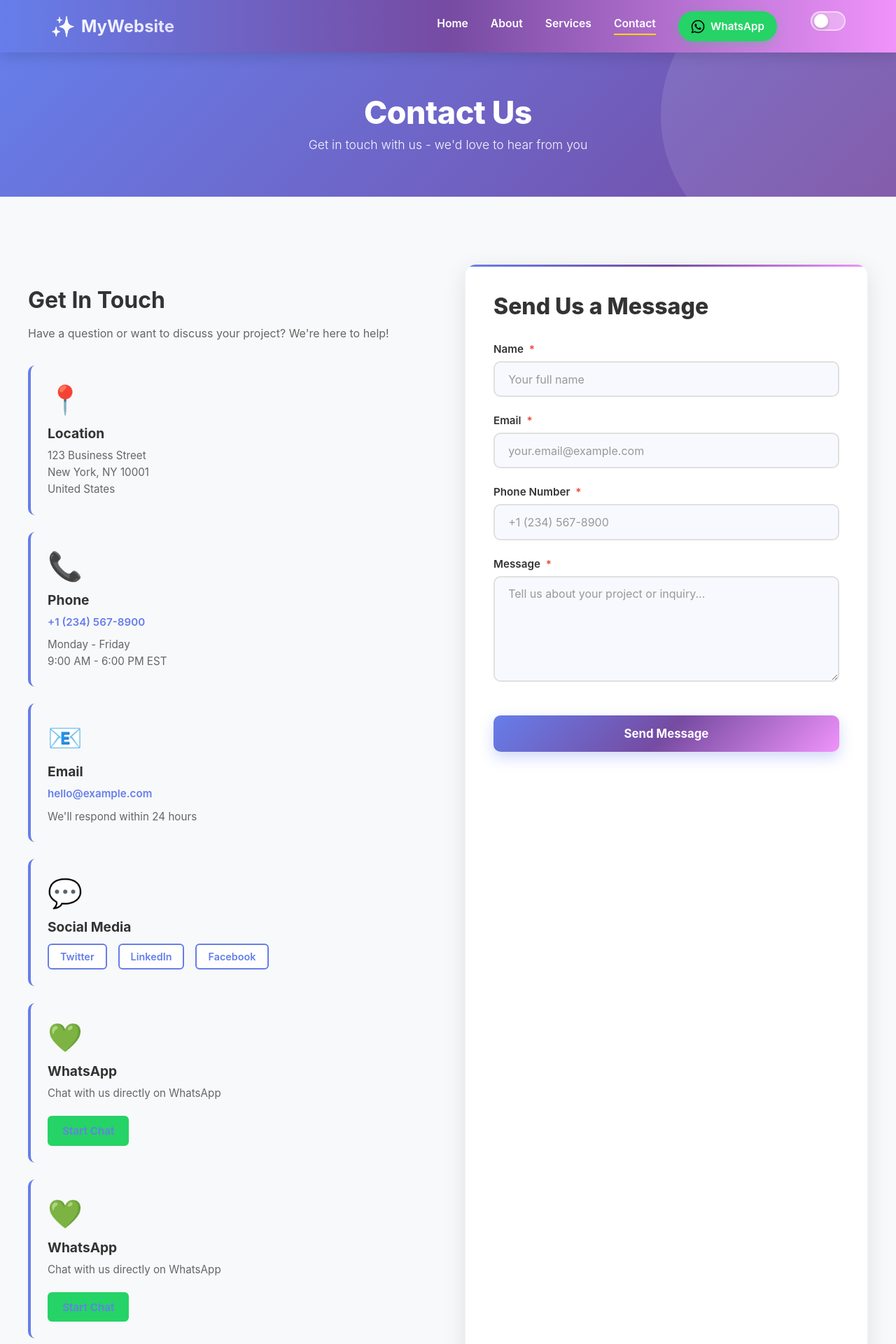
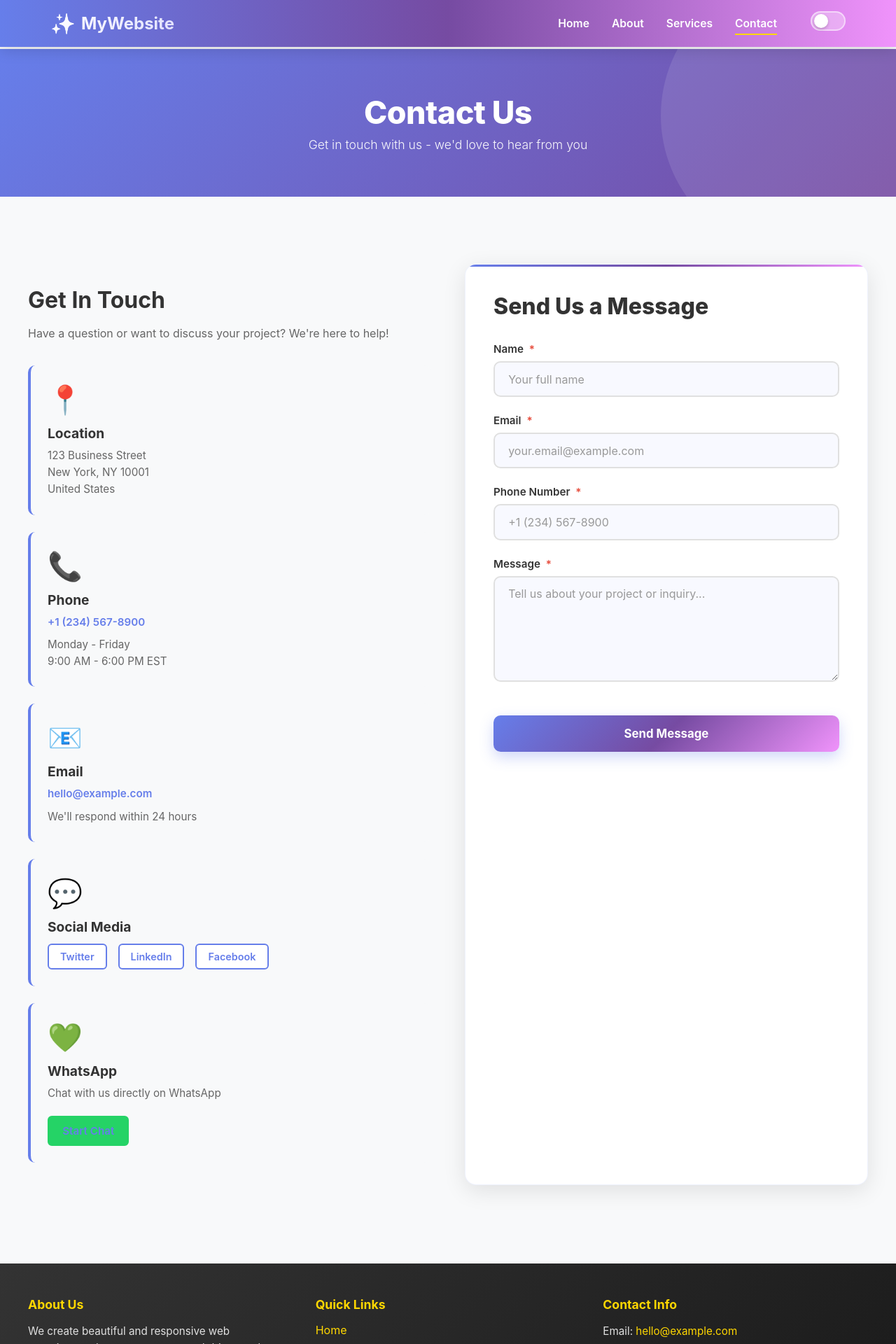
Before and after one commit to vishalkashyap19/promptEngineering, a React (Vite) app: page /contact in a window 1280 px wide. Shown: the top 1920 px of the page at 70% size. Built offline with nearby package versions, Linux system fonts and the light colour scheme; no server answers.

Commit message:
Remove duplicate WhatsApp card from contact page and remove WhatsApp button from navbar

```diff
--- a/src/components/Navbar.jsx
+++ b/src/components/Navbar.jsx
@@ -1,6 +1,5 @@
 import { useState, useEffect } from 'react'
 import { Link, useLocation } from 'react-router-dom'
-import whatsappIcon from '../../whatsapp.png'
 import DarkModeToggle from './DarkModeToggle'
 import './Navbar.css'
 
@@ -65,19 +64,6 @@ function Navbar() {
               </Link>
             </li>
           ))}
-          <li className="navbar-item navbar-whatsapp">
-            <a
-              href="https://wa.me/917277809626?text=Hi%20there!%20I%20would%20like%20to%20know%20more%20about%20your%20services."
-              target="_blank"
-              rel="noopener noreferrer"
-              className="whatsapp-link"
-              aria-label="Chat with us on WhatsApp"
-              title="Chat with us on WhatsApp"
-            >
-              <img src={whatsappIcon} alt="WhatsApp" className="whatsapp-icon" />
-              WhatsApp
-            </a>
-          </li>
           <li className="navbar-item navbar-dark-mode">
             <DarkModeToggle />
           </li>
--- a/src/pages/Contact.jsx
+++ b/src/pages/Contact.jsx
@@ -201,13 +201,6 @@ function Contact() {
                 <p>Chat with us directly on WhatsApp</p>
                 <a href="https://wa.me/917277809626?text=Hi%20there!%20I%20would%20like%20to%20know%20more%20about%20your%20services." target="_blank" rel="noopener noreferrer" className="whatsapp-contact-link" title="Chat on WhatsApp" aria-label="Chat on WhatsApp">Start Chat</a>
               </div>
-
-              <div className="info-card">
-                <div className="info-icon">💚</div>
-                <h3>WhatsApp</h3>
-                <p>Chat with us directly on WhatsApp</p>
-                <a href="https://wa.me/917277809626?text=Hi%20there!%20I%20would%20like%20to%20know%20more%20about%20your%20services." target="_blank" rel="noopener noreferrer" className="whatsapp-contact-link" title="Chat on WhatsApp" aria-label="Chat on WhatsApp">Start Chat</a>
-              </div>
             </div>
           </div>
 
```
